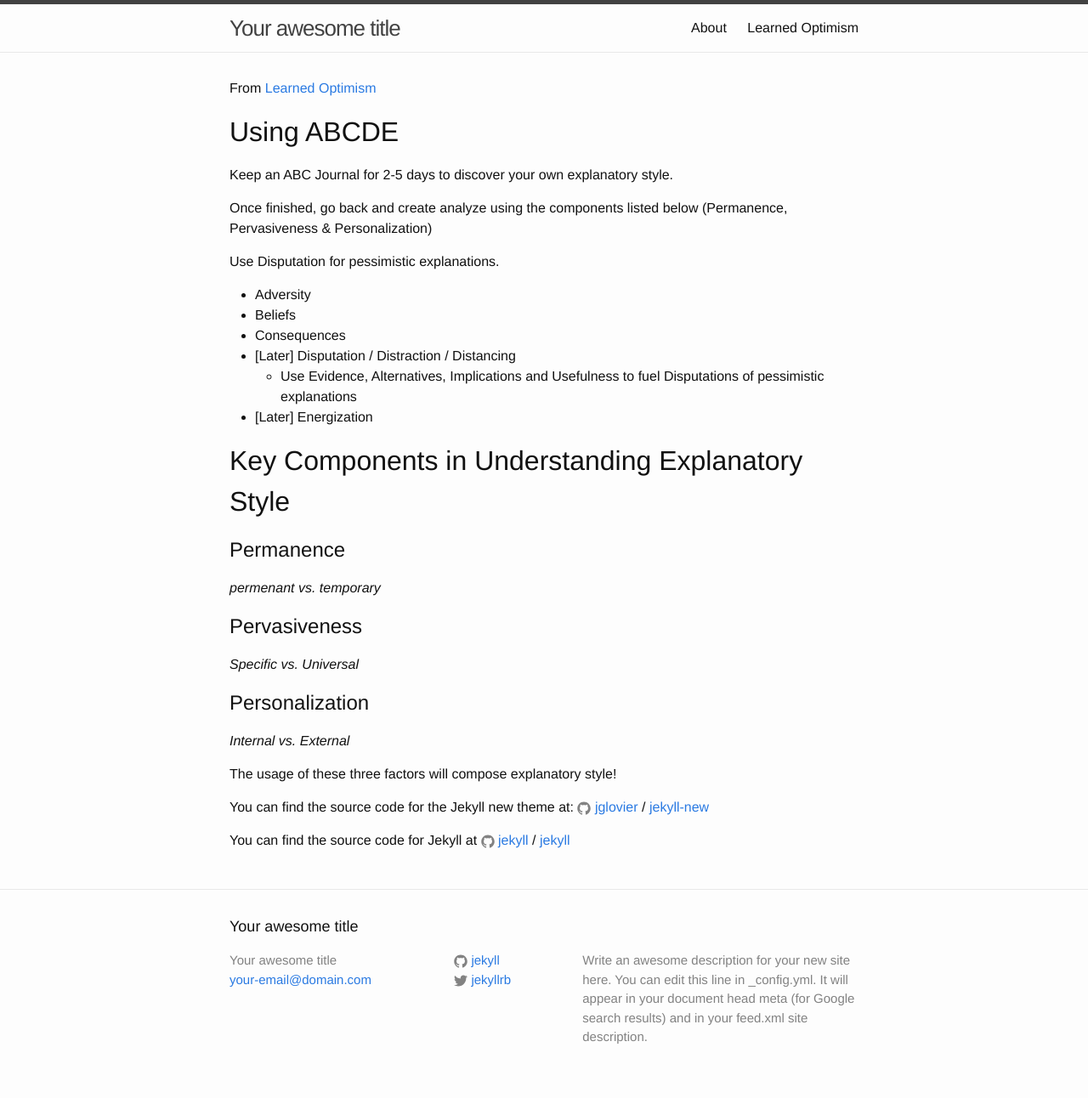
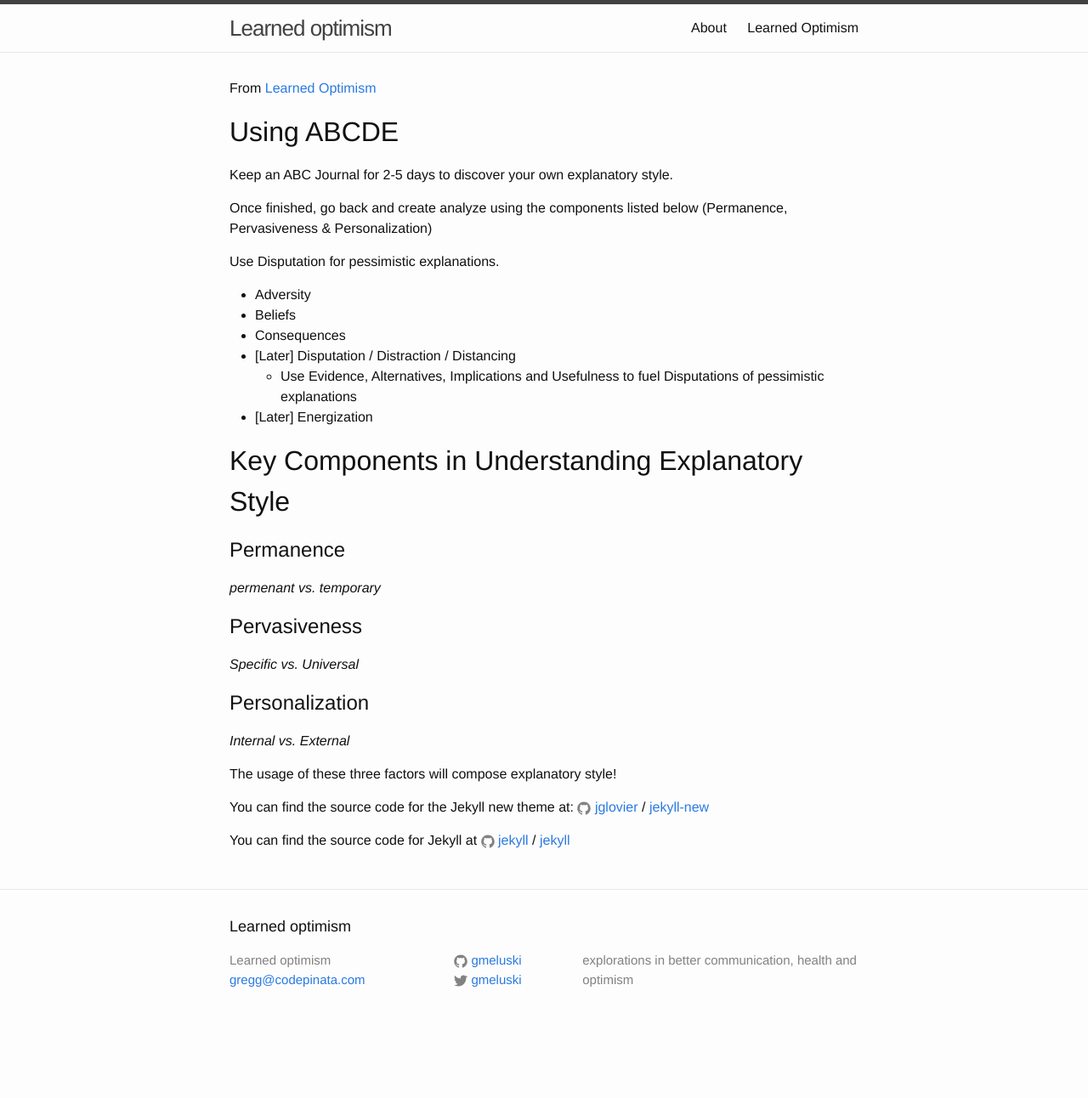
Before and after one commit to gmeluski/learned-optimism, a Jekyll site: the page built from index.md, in a window 1280 px wide. Shown: the whole page at 85% size. Built offline with Jekyll 4.4.1, drawn with Linux system fonts in a browser that asks for light colours; after the commit the page ends 1224 px from its top, so only the background shows below that.

Commit message:
updated the config

```diff
--- a/_config.yml
+++ b/_config.yml
@@ -6,16 +6,14 @@
 # 'jekyll serve'. If you change this file, please restart the server process.
 
 # Site settings
-title: Your awesome title
-email: your-email@domain.com
+title: Learned optimism
+email: gregg@codepinata.com
 description: > # this means to ignore newlines until "baseurl:"
-  Write an awesome description for your new site here. You can edit this
-  line in _config.yml. It will appear in your document head meta (for
-  Google search results) and in your feed.xml site description.
+  explorations in better communication, health and optimism
 baseurl: "" # the subpath of your site, e.g. /blog
-url: "http://yourdomain.com" # the base hostname & protocol for your site
-twitter_username: jekyllrb
-github_username:  jekyll
+url: "http://optimist.meluski.com"
+twitter_username: gmeluski
+github_username: gmeluski
 
 # Build settings
 markdown: kramdown
```
